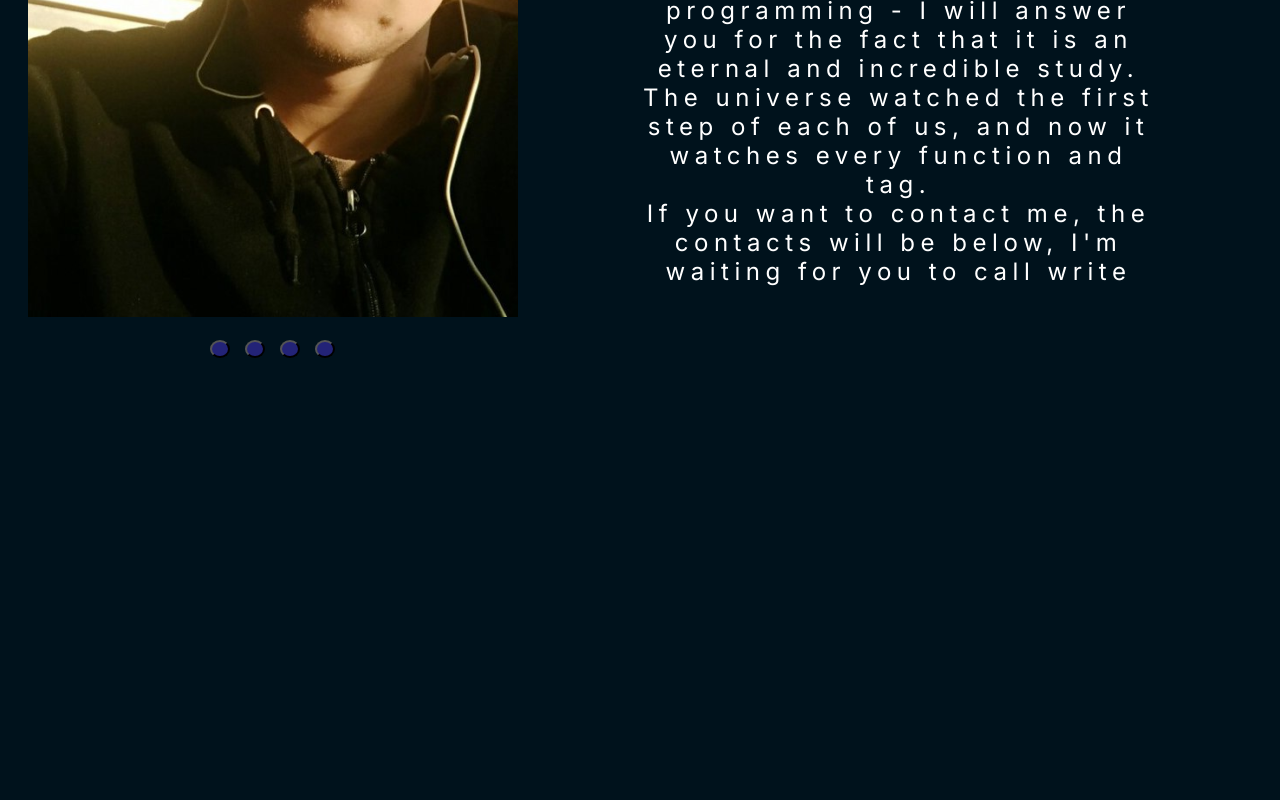
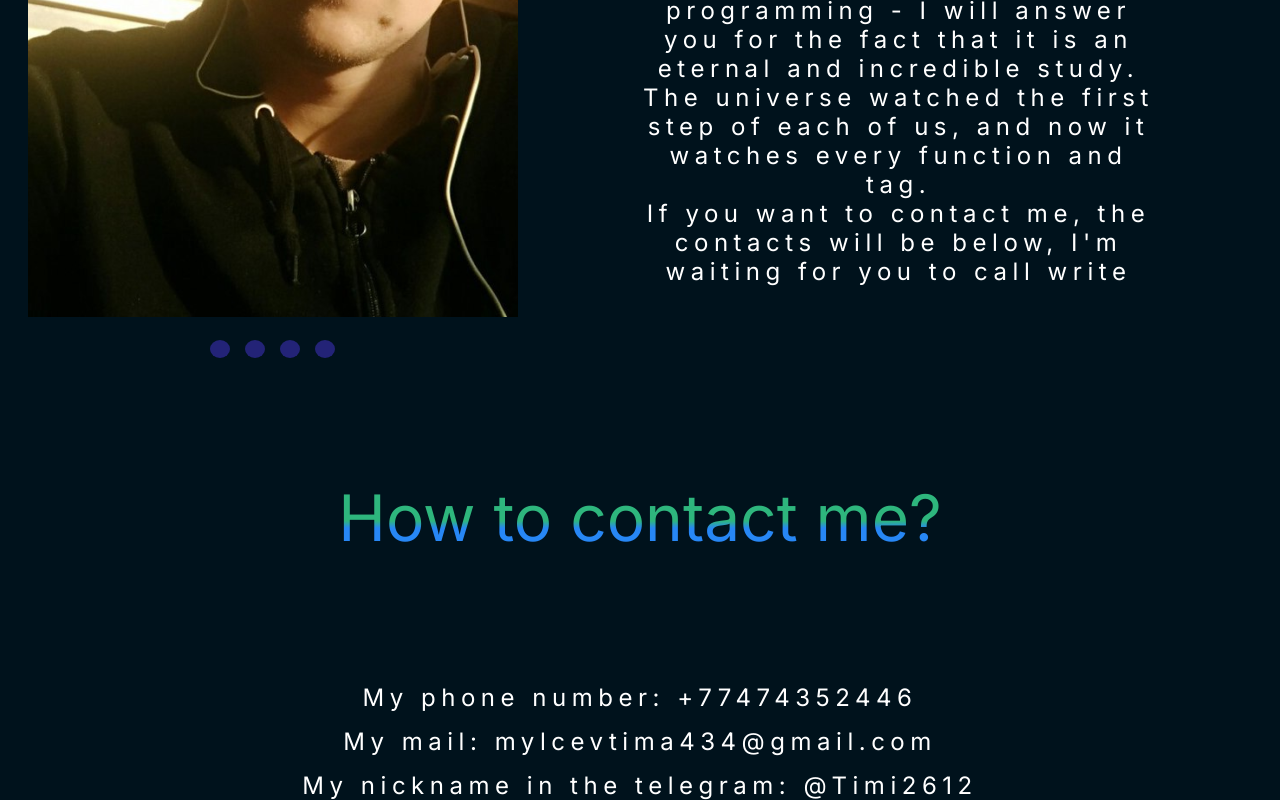
Before and after one commit to Timamyll/PortfolioTImiDeveloper, a plain HTML site: page index.html in a window 1280 px wide. Shown: the part 1402-2202 px from the top of the page. Before the commit the page ends 1760 px from the top, so only its background shows below. Drawn offline with nearby package versions, Linux system fonts and the light colour scheme; animation ran at ten frames a second; a web font is replaced by a local one.

Commit message:
Final planet

```diff
--- a/css/modules/about.css
+++ b/css/modules/about.css
@@ -46,6 +46,7 @@
 }
 
 #slick-slide-control00 {
+    border: none;
     background: rgba(87, 61, 255, 0.404);
     width: 20px;
     height: 18px;
@@ -59,6 +60,7 @@
 }
 
 #slick-slide-control01 {
+    border: none;
     background: rgba(87, 61, 255, 0.404);
     width: 20px;
     height: 18px;
@@ -72,6 +74,7 @@
 }
 
 #slick-slide-control02 {
+    border: none;
     background: rgba(87, 61, 255, 0.404);
     width: 20px;
     height: 18px;
@@ -85,6 +88,7 @@
 }
 
 #slick-slide-control03 {
+    border: none;
     background: rgba(87, 61, 255, 0.404);
     width: 20px;
     height: 18px;
@@ -122,7 +126,7 @@
     }
 }
 
-@media (max-width: 591px) {
+@media (max-width: 500px) {
     .about__text {
         font-size: 14px;
         /* margin-top: 69px; */
--- /dev/null
+++ b/css/modules/contact.css
@@ -0,0 +1,171 @@
+.page__contact {}
+
+.container {}
+
+.contact__body {
+    padding-top: 204px;
+    display: flex;
+    flex-direction: column;
+    align-items: center;
+    text-align: center;
+}
+
+.contact__title {
+    font-family: 'Inter';
+    font-style: normal;
+    font-weight: 400;
+    font-size: 64px;
+    line-height: 77px;
+    background: linear-gradient(180deg, rgb(46 182 125) 54.48%, rgb(39 135 245) 63.85%);
+    -webkit-background-clip: text;
+    -webkit-text-fill-color: rgb(0 0 0 / 0%);
+    margin-bottom: 130px;
+}
+
+.contact__item {
+    display: flex;
+    flex-direction: column;
+    gap: 20px;
+}
+
+.contact__tel {
+    font-family: 'Inter';
+    font-style: normal;
+    font-weight: 400;
+    font-size: 24px;
+    line-height: 121.52%;
+    /* or 29px */
+    display: flex;
+    align-items: center;
+    text-align: center;
+    letter-spacing: 0.23em;
+    color: #FFFFFF;
+}
+
+.contact__mail {
+    font-family: 'Inter';
+    font-style: normal;
+    font-weight: 400;
+    font-size: 24px;
+    line-height: 121.52%;
+    /* or 29px */
+    display: flex;
+    align-items: center;
+    text-align: center;
+    letter-spacing: 0.23em;
+    color: #FFFFFF;
+}
+
+.contact__telegramm {
+    font-family: 'Inter';
+    font-style: normal;
+    font-weight: 400;
+    font-size: 24px;
+    line-height: 121.52%;
+    /* or 29px */
+    display: flex;
+    align-items: center;
+    text-align: center;
+    letter-spacing: 0.23em;
+    color: #FFFFFF;
+}
+
+.contact__tel,
+.contact__mail,
+.contact__telegramm {
+    display: inline-block;
+    color: #fff;
+    line-height: 1;
+    text-decoration: none;
+    cursor: pointer;
+    position: relative;
+}
+
+.contact__tel:after {
+    display: block;
+    content: "";
+    background-color: #36DFE7;
+    height: 3px;
+    width: 0%;
+    left: 50%;
+    position: absolute;
+    -webkit-transition: width .3s ease-in-out;
+    -moz--transition: width .3s ease-in-out;
+    transition: width .3s ease-in-out;
+    -webkit-transform: translateX(-50%);
+    -moz-transform: translateX(-50%);
+    transform: translateX(-50%);
+}
+
+.contact__tel:hover:after,
+.contact__tel:focus:after {
+    width: 100%;
+}
+
+.contact__mail:after {
+    display: block;
+    content: "";
+    background-color: #36DFE7;
+    height: 3px;
+    width: 0%;
+    left: 50%;
+    position: absolute;
+    -webkit-transition: width .3s ease-in-out;
+    -moz--transition: width .3s ease-in-out;
+    transition: width .3s ease-in-out;
+    -webkit-transform: translateX(-50%);
+    -moz-transform: translateX(-50%);
+    transform: translateX(-50%);
+}
+
+.contact__mail:hover:after,
+.contact__mail:focus:after {
+    width: 100%;
+}
+
+.contact__telegramm:after {
+    display: block;
+    content: "";
+    background-color: #36DFE7;
+    height: 3px;
+    width: 0%;
+    left: 50%;
+    position: absolute;
+    -webkit-transition: width .3s ease-in-out;
+    -moz--transition: width .3s ease-in-out;
+    transition: width .3s ease-in-out;
+    -webkit-transform: translateX(-50%);
+    -moz-transform: translateX(-50%);
+    transform: translateX(-50%);
+}
+
+.contact__telegramm:hover:after,
+.contact__telegramm:focus:after {
+    width: 100%;
+}
+
+@media (max-width: 750px) {
+    .contact__body {
+        padding-top: 50px;
+    }
+    .contact__tel,
+    .contact__mail,
+    .contact__telegramm {
+        font-size: 17px;
+        display: flex;
+        justify-content: center;
+    }
+    .contact__title {
+        margin-bottom: 20px;
+        font-size: 30px;
+        line-height: 50px;
+    }
+}
+
+@media (max-width: 450px) {
+    .contact__tel,
+    .contact__mail,
+    .contact__telegramm {
+        font-size: 12px;
+    }
+}
--- a/css/style.css
+++ b/css/style.css
@@ -2,6 +2,7 @@
 @import url(./modules/hamberger.css);
 @import url(./modules/title.css);
 @import url(./modules/about.css);
+@import url(./modules/contact.css);
 * {
     padding: 0;
     margin: 0;
--- a/index.html
+++ b/index.html
@@ -96,6 +96,18 @@
             </div>
         </div>
     </section>
+    <sectiom class="page__contact">
+        <div class="container">
+            <div class="contact__body">
+                <h2 class="contact__title">How to contact me?</h2>
+                <div class="contact__item">
+                    <a class="contact__tel" href="tel:+77474352446">My phone number: +77474352446</a>
+                    <a class="contact__mail" href="mailto:mylcevtima434@gmail.com">My mail: mylcevtima434@gmail.com</a>
+                    <a class="contact__telegramm" href="https://t.me/Timi2612">My nickname in the telegram: @Timi2612</a>
+                </div>
+            </div>
+        </div>
+    </sectiom>
 
 
 
```
